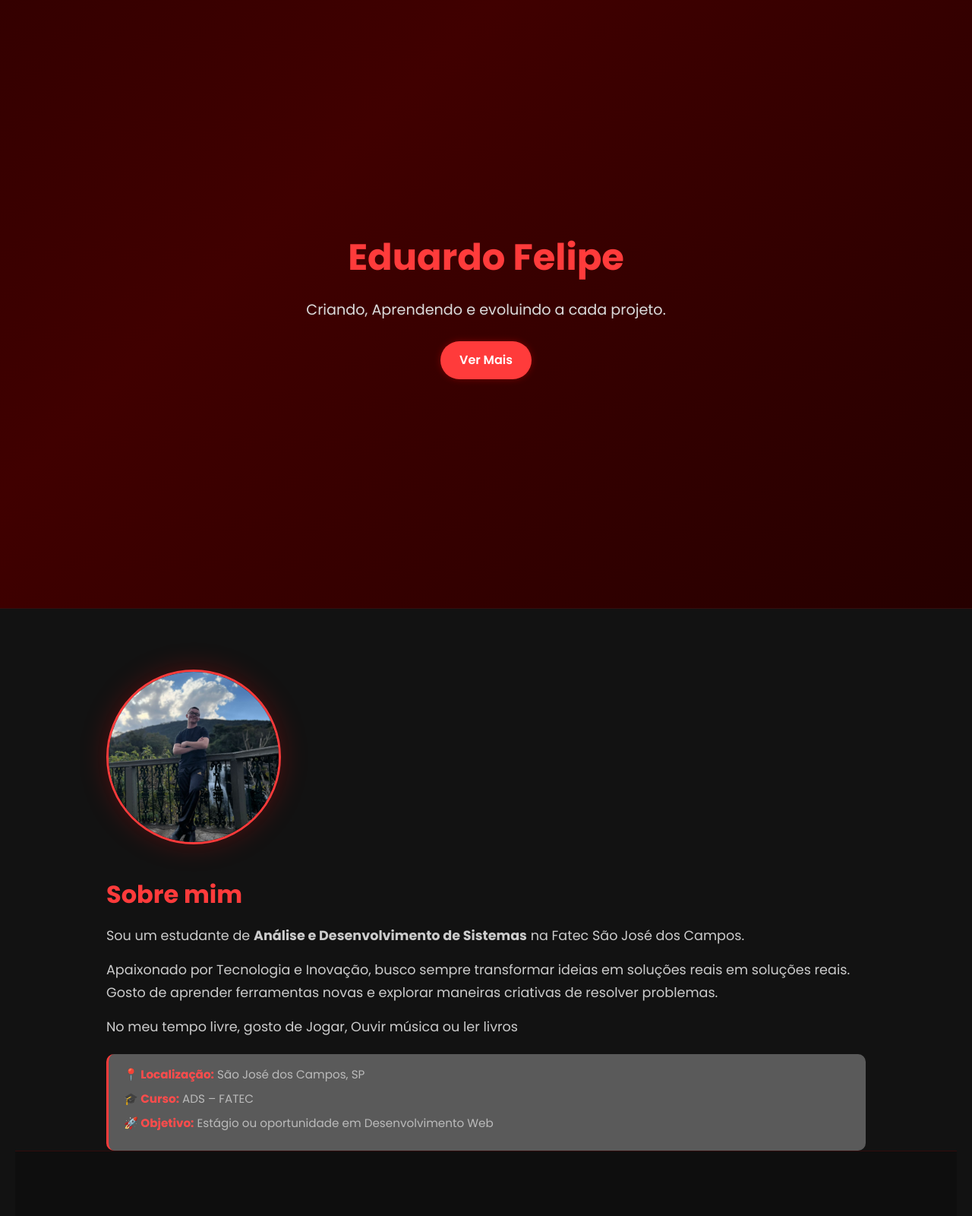
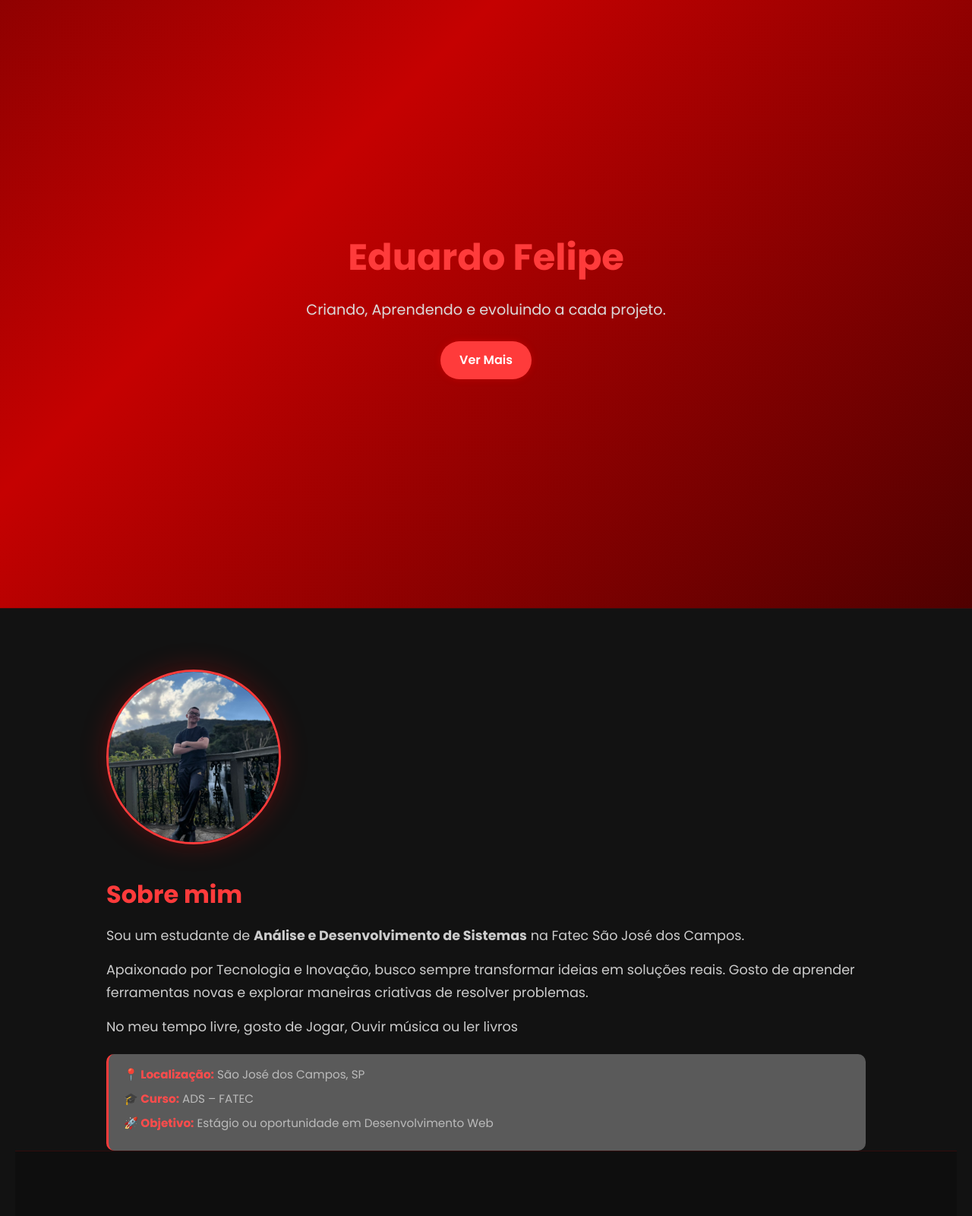
Before and after one commit to Eduardo-Felipe9231/Portf-lio, a plain HTML site: page index.html in a window 1280 px wide. Shown: the top 1600 px of the page at 76% size. Drawn offline with Linux system fonts and the light colour scheme.

Commit message:
Add files via upload

```diff
--- a/index.html
+++ b/index.html
@@ -23,7 +23,7 @@
                     <h2>Sobre mim</h2>
                     <p>Sou um estudante de <strong>Análise e Desenvolvimento de Sistemas</strong> na Fatec São José dos
                         Campos.</p>
-                    <p>Apaixonado por Tecnologia e Inovação, busco sempre transformar ideias em soluções reais em
+                    <p>Apaixonado por Tecnologia e Inovação, busco sempre transformar ideias em
                         soluções reais. Gosto de aprender ferramentas novas e explorar maneiras criativas de resolver
                         problemas.</p>
                     <p>No meu tempo livre, gosto de Jogar, Ouvir música ou ler livros</p>
--- a/style.css
+++ b/style.css
@@ -16,7 +16,7 @@ body{
     align-items: center;
     justify-content: center;
     text-align: center;
-    background: linear-gradient(135deg, #1a0000, #400000, #1a0000);
+    background: linear-gradient(135deg, #1a0000, #c50101, #1a0000);
     background-size: 200% 200%;
     animation: gradientMove 4s ease infinite;
 }
```
